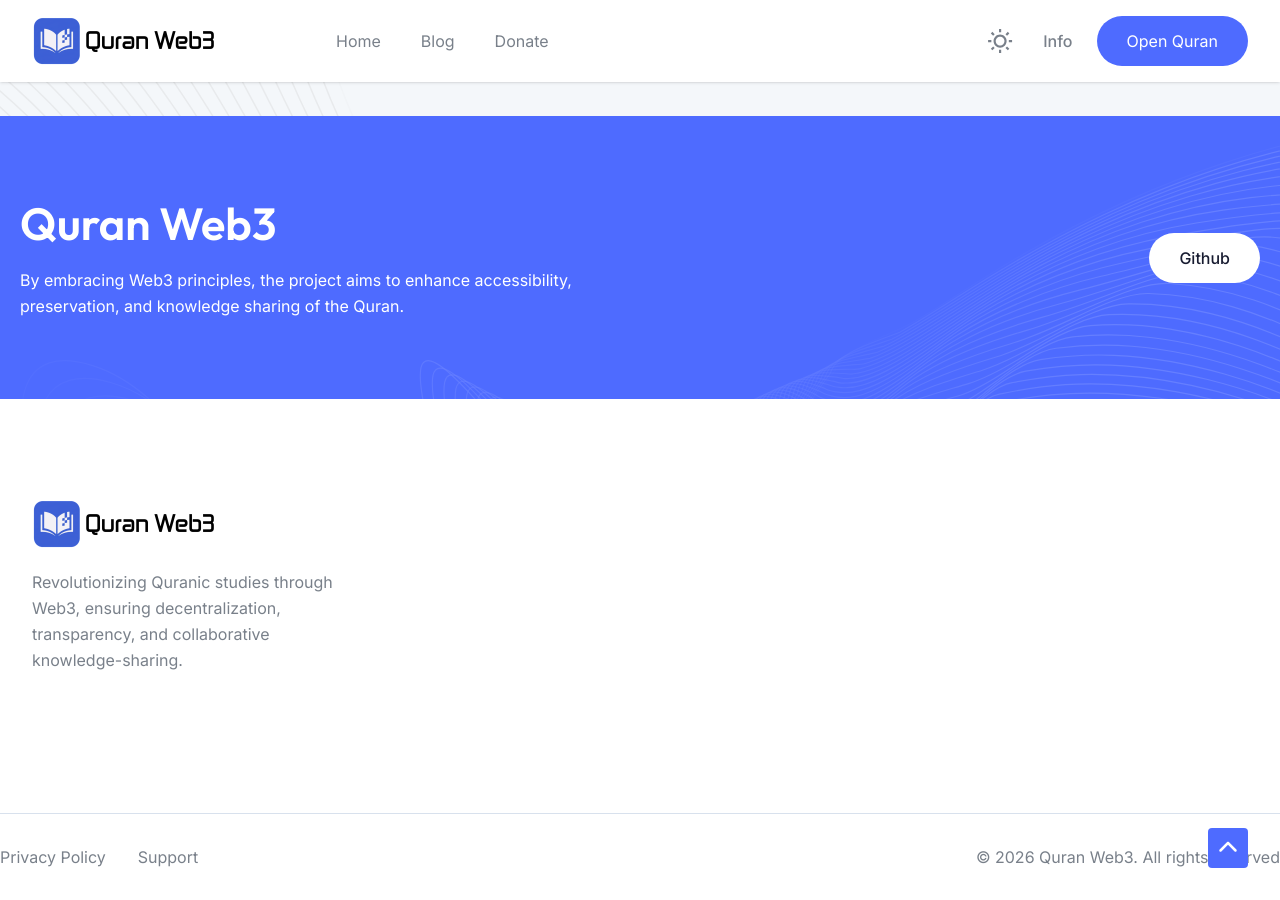
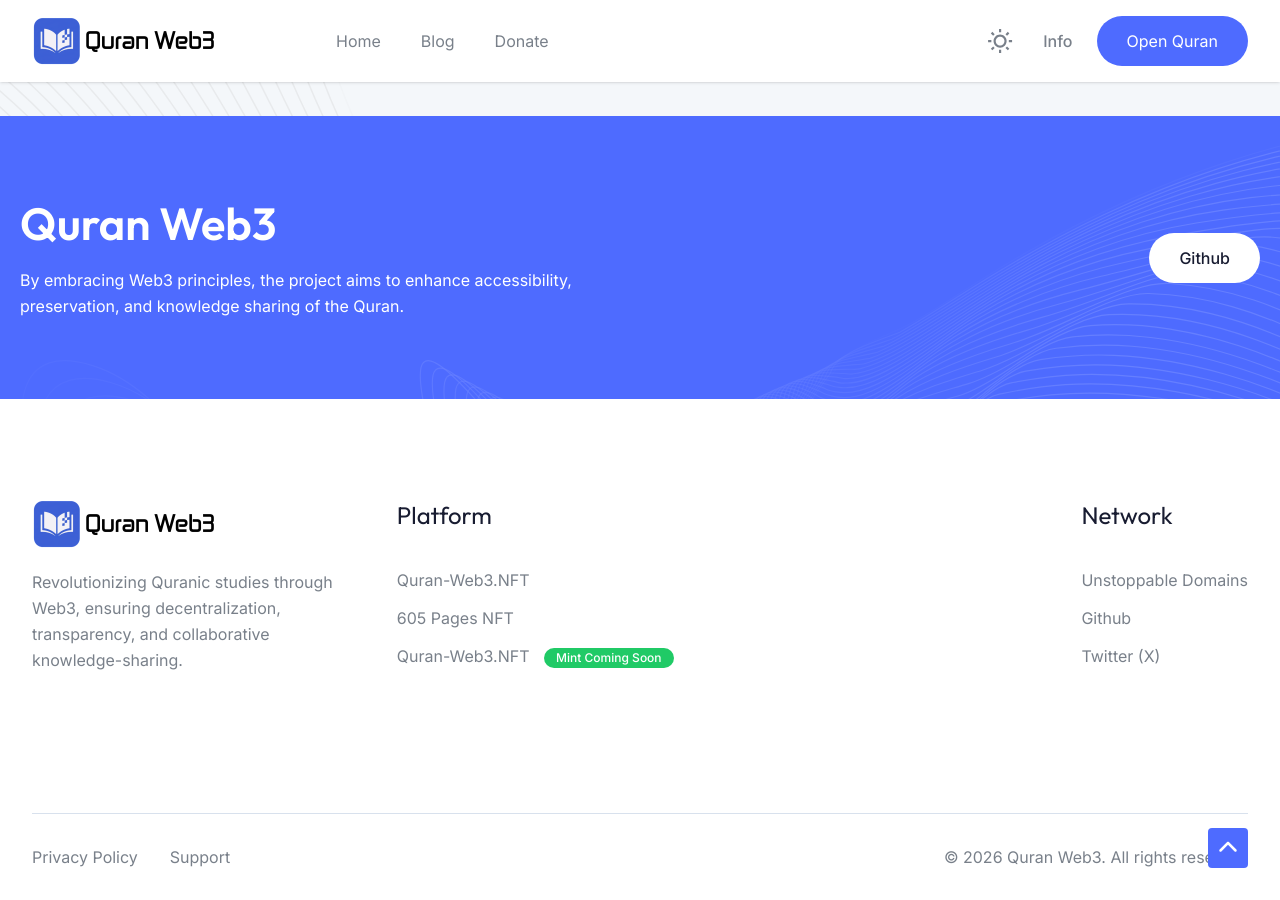
Before and after one commit to quran-web3/quran-web3.github.io, a Jekyll site: the page built from index.html, in a window 1280 px wide and 900 px high, scrolled down 6522 px. Built offline with Jekyll 4.4.1, drawn with Linux system fonts in a browser that asks for light colours.

Commit message:
Update home.html

```diff
--- a/_layouts/home.html
+++ b/_layouts/home.html
@@ -585,6 +585,28 @@
               </a>
               <p class="lc fb">Revolutionizing Quranic studies through Web3, ensuring decentralization, transparency, and collaborative knowledge-sharing.</p>
             </div>
+            <div class="vd ro tc sf rn un gg vn">
+              <div class="animate_top">
+                <h4 class="kk wm tj ec">Platform</h4>
+                <ul>
+                  <li><a href="https://quran-web3-nft.vercel.app/" target="_blank" class="sc xl vb">Quran-Web3.NFT </a></li>
+                  <li><a href="https://polygonscan.com/token/0x74814b153519f3d77d5521cd185dd3071b6a017a" target="_blank" class="sc xl vb">605 Pages NFT</a></li>
+                  <li>
+                    <a href="{{ '/mint.html' | relative_url }}" class="sc xl vb">
+                      Quran-Web3.NFT
+                      <span class="sc ek uj lk nh rg zi _i nc">Mint Coming Soon</span>
+                    </a>
+                  </li>
+                </ul>
+              </div>
+              <div class="animate_top">
+                <h4 class="kk wm tj ec">Network</h4>
+                <ul>
+                  <li><a href="https://ud.me/quran-web3.nft" target="_blank" class="sc xl vb">Unstoppable Domains</a></li>
+                  <li><a href="https://github.com/quran-web3" target="_blank" class="sc xl vb">Github</a></li>
+                  <li><a href="https://twitter.com/quran_web3" target="_blank" class="sc xl vb">Twitter (X)</a></li>
+                </ul>
+              </div>
             </div>
           </div>
         </div>
```
